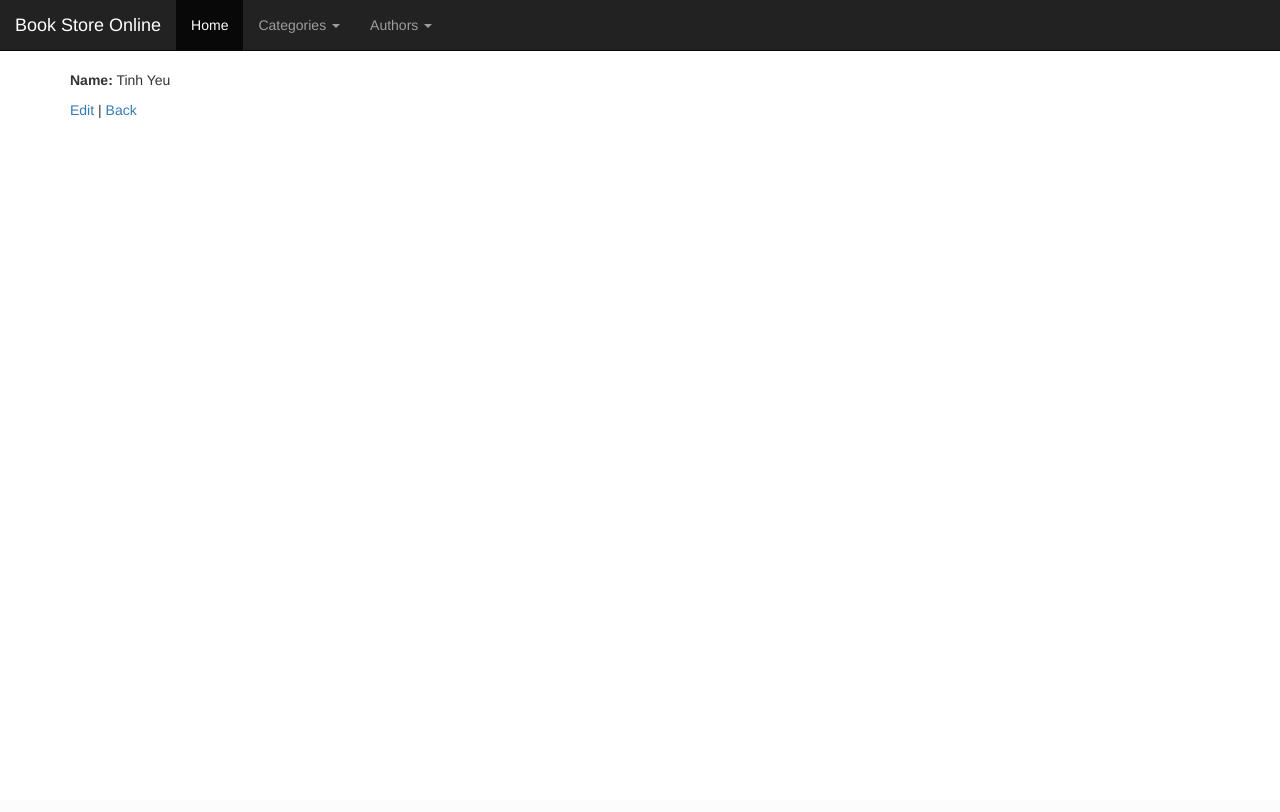
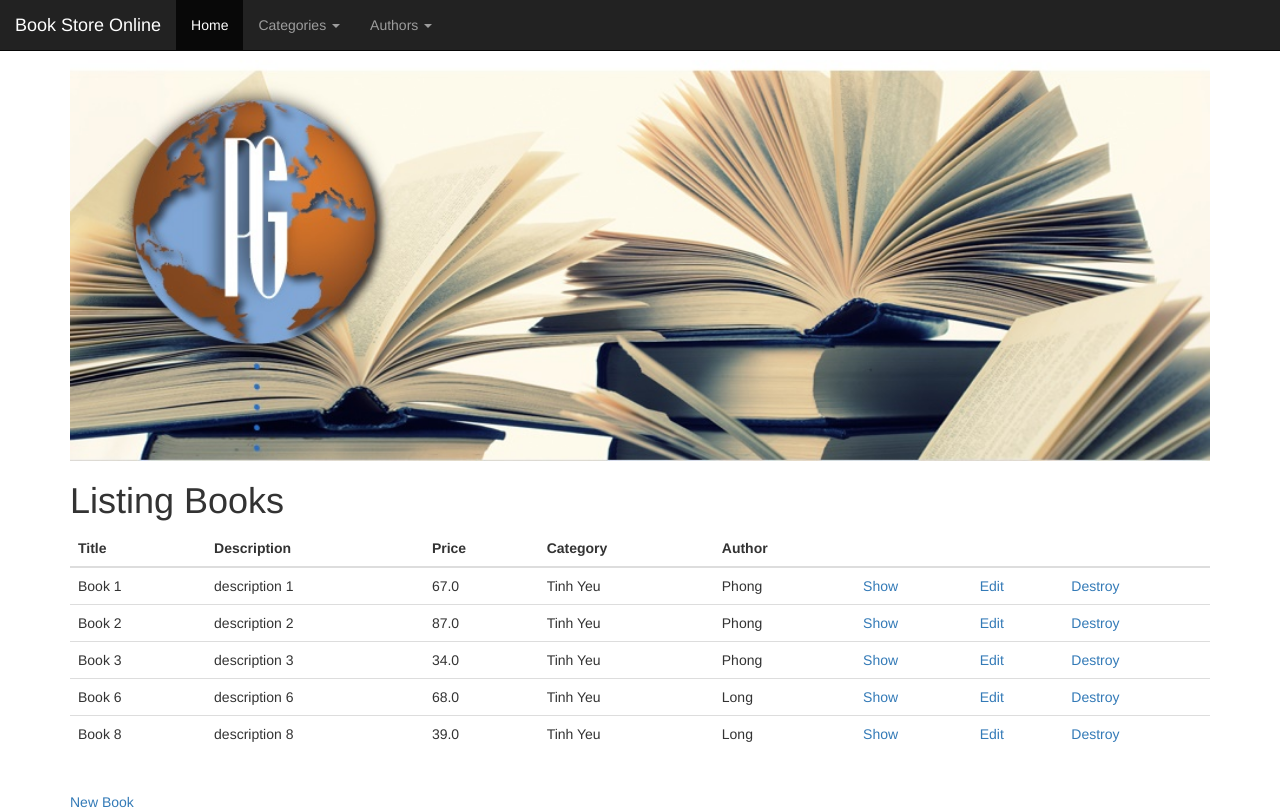
Before and after one commit to pcuongnn/book-store-online, a Rails app: page /categories/1 in a window 1280 px wide. Before the commit the page ends 118 px from the top, so only its background shows below. Run offline with Rails 7, Linux system fonts and the light colour scheme; data comes from the database, SQL or seed files in the repository; some libraries are stand-ins or nearby versions.

Commit message:
using-partials

```diff
--- a/app/controllers/authors_controller.rb
+++ b/app/controllers/authors_controller.rb
@@ -10,6 +10,7 @@ class AuthorsController < ApplicationController
   # GET /authors/1
   # GET /authors/1.json
   def show
+    @author_book_list = @author.books
   end
 
   # GET /authors/new
--- a/app/controllers/categories_controller.rb
+++ b/app/controllers/categories_controller.rb
@@ -10,6 +10,7 @@ class CategoriesController < ApplicationController
   # GET /categories/1
   # GET /categories/1.json
   def show
+    @category_book_list = @category.books
   end
 
   # GET /categories/new
--- a/app/views/categories/show.html.erb
+++ b/app/views/categories/show.html.erb
@@ -1,9 +1 @@
-<p id="notice"><%= notice %></p>
-
-<p>
-  <strong>Name:</strong>
-  <%= @category.name %>
-</p>
-
-<%= link_to 'Edit', edit_category_path(@category) %> |
-<%= link_to 'Back', categories_path %>
+<%= render 'common/books_list', books: @category_book_list%>
--- /dev/null
+++ b/app/views/common/_books_list.html.erb
@@ -0,0 +1,38 @@
+<div>
+  <img src=<%= asset_path "large.jpg"%> width='100%'>
+</div>
+<p id="notice"><%= notice %></p>
+
+<h1>Listing Books</h1>
+
+<table class="table table-hover">
+  <thead>
+    <tr>
+      <th>Title</th>
+      <th>Description</th>
+      <th>Price</th>
+      <th>Category</th>
+      <th>Author</th>
+      <th colspan="3"></th>
+    </tr>
+  </thead>
+
+  <tbody>
+    <% books.each do |book| %>
+      <tr>
+        <td><%= book.title %></td>
+        <td><%= book.description %></td>
+        <td><%= book.price %></td>
+        <td><%= book.category.name %></td>
+        <td><%= book.author.name %></td>
+        <td><%= link_to 'Show', book %></td>
+        <td><%= link_to 'Edit', edit_book_path(book) %></td>
+        <td><%= link_to 'Destroy', book, method: :delete, data: { confirm: 'Are you sure?' } %></td>
+      </tr>
+    <% end %>
+  </tbody>
+</table>
+
+<br>
+
+<%= link_to 'New Book', new_book_path %>
--- a/app/views/layouts/application.html.erb
+++ b/app/views/layouts/application.html.erb
@@ -24,7 +24,7 @@
           <span class="caret"></span></a>
           <ul class="dropdown-menu">
             <% @categories.each do |category| %>
-            	<li><a href="#"><%= category.name %></a><li>
+            	<li><a href=<%= category_path(category) %>><%= category.name %></a><li>
             <% end %>
             <li class="divider"></li>
             <li><a role="menuitem" tabindex="-1" href=<%= categories_path %>> All</a></li>
@@ -36,7 +36,7 @@
           <span class="caret"></span></a>
           <ul class="dropdown-menu">
             <% @authors.each do |author| %>
-            	<li><a href="#"><%= author.name %></a><li>
+            	<li><a href=<%= author_path(author) %>><%= author.name %></a><li>
             <% end %>
             <li class="divider"></li>
             <li><a role="menuitem" tabindex="-1" href=<%= authors_path %>> All</a></li>
```
Also changed, not shown: app/views/authors/show.html.erb (+1 -9 lines), app/views/books/index.html.erb (+1 -34 lines).
